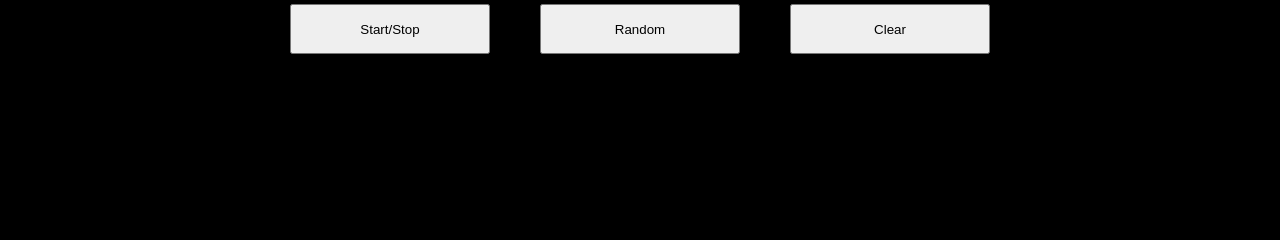
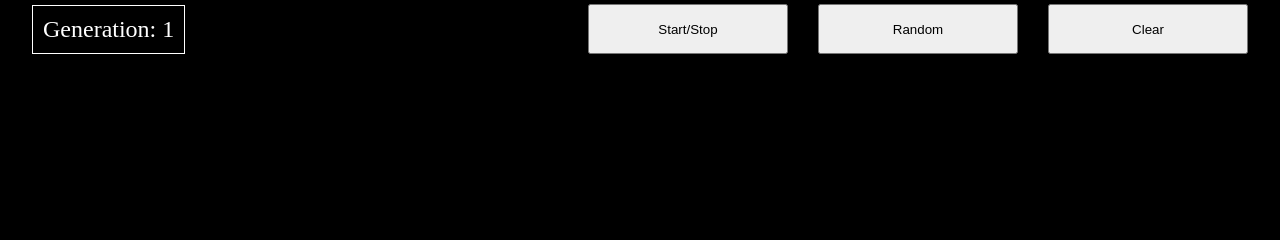
Before and after one commit to salkirr/hex-game-of-life, a Flask app: page / in a window 1280 px wide. Shown: the part 150-390 px from the top of the page. Run offline with Flask 2, Linux system fonts and the light colour scheme.

Commit message:
Add generation number view

```diff
--- a/static/scripts/game.js
+++ b/static/scripts/game.js
@@ -10,8 +10,14 @@ import { Grid } from "../classes/grid.js";
 // Declare variable for setInterval function
 let gameLoop;
 
+// Track generation number
+let generation = 1;
+
 // Track ongoing touches on the screen
 let ongoingTouches = [];
+
+// Block that contains generation number
+const generationText = document.querySelector("#generation-text");
 
 // Watch if user is drawing
 let isInteracting = false;
@@ -25,7 +31,7 @@ let currentCell;
 let isActive = false;
 
 // Delay between generations (ms)
-const delay = 500;
+const delay = 10;
 
 // Dimensions of hexes
 let cellSize = 10;
@@ -93,12 +99,18 @@ playButton.addEventListener("click", () => {
 
 // Draw new random grid when randomButton is clicked
 randomButton.addEventListener("click", () => {
+  generation = 1;
+  generationText.innerHTML = `Generation: ${generation}`;
+
   grid.createRandomGrid(layout, canvas);
   canvas.drawGrid(layout, grid.cells);
 });
 
 // Draw new empty grid when Clear button is clicked
 clearButton.addEventListener("click", () => {
+  generation = 1;
+  generationText.innerHTML = `Generation: ${generation}`;
+
   grid.createEmptyGrid(layout, canvas);
   canvas.drawGrid(layout, grid.cells);
 });
@@ -117,6 +129,9 @@ function game() {
 
   // Draw the grid
   canvas.drawGrid(layout, grid.cells);
+
+  generation++;
+  generationText.innerHTML = `Generation: ${generation}`;
 }
 
 function changeCurrentCell() {
--- a/static/styles/styles.css
+++ b/static/styles/styles.css
@@ -8,10 +8,17 @@ body {
   background-color: black;
 }
 
+.interface {
+  margin-left: 2em;
+  margin-right: 2em;
+}
+
 .flex-container {
   display: flex;
   justify-content: center;
+  align-content: space-around;
   align-items: center;
+  justify-content: space-between;
 }
 
 #play-button,
@@ -19,9 +26,19 @@ body {
 #clear-button {
   width: 200px;
   height: 50px;
+  flex-shrink: 1;
 }
 
 #play-button,
 #random-button {
-  margin-right: 50px;
+  margin-right: 30px;
 }
+
+#generation-text {
+  padding: 10px;
+  margin-right: 30px;
+  font-size: 1.5em;
+  border: 1px solid white;
+  color: white;
+  flex-shrink: 0;
+}
--- a/templates/index.html
+++ b/templates/index.html
@@ -9,17 +9,32 @@
     <div>
       <canvas id="game"></canvas>
     </div>
-    <div class="flex-container button-container">
-      <button id="play-button">Start/Stop</button>
-      <button id="random-button">Random</button>
-      <button id="clear-button">Clear</button>
+    <div class="flex-container interface">
+      <span id="generation-text">Generation: 1</span>
+      <div class="flex-container">
+        <button id="play-button">Start/Stop</button>
+        <button id="random-button">Random</button>
+        <button id="clear-button">Clear</button>
+      </div>
     </div>
     <script type="module" src="static/scripts/game.js?v={{ version }}"></script>
-    <script type="module" src="static/classes/canvas.js?v={{ version }}"></script>
+    <script
+      type="module"
+      src="static/classes/canvas.js?v={{ version }}"
+    ></script>
     <script type="module" src="static/classes/grid.js?v={{ version }}"></script>
     <script type="module" src="static/classes/hex.js?v={{ version }}"></script>
-    <script type="module" src="static/classes/layout.js?v={{ version }}"></script>
-    <script type="module" src="static/classes/permutation.js?v={{ version }}"></script>
-    <script type="module" src="static/classes/point.js?v={{ version }}"></script>
+    <script
+      type="module"
+      src="static/classes/layout.js?v={{ version }}"
+    ></script>
+    <script
+      type="module"
+      src="static/classes/permutation.js?v={{ version }}"
+    ></script>
+    <script
+      type="module"
+      src="static/classes/point.js?v={{ version }}"
+    ></script>
   </body>
 </html>
```
